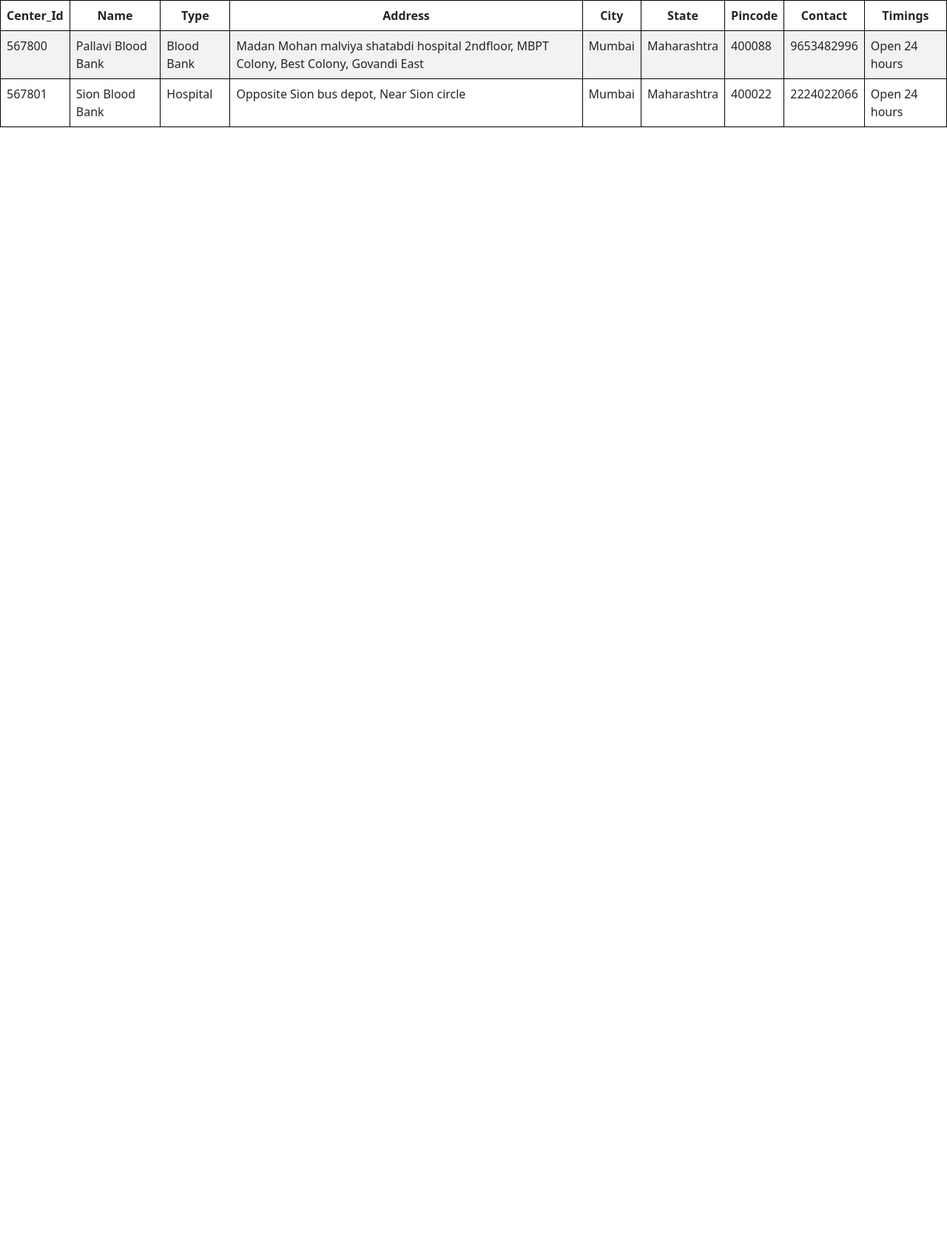
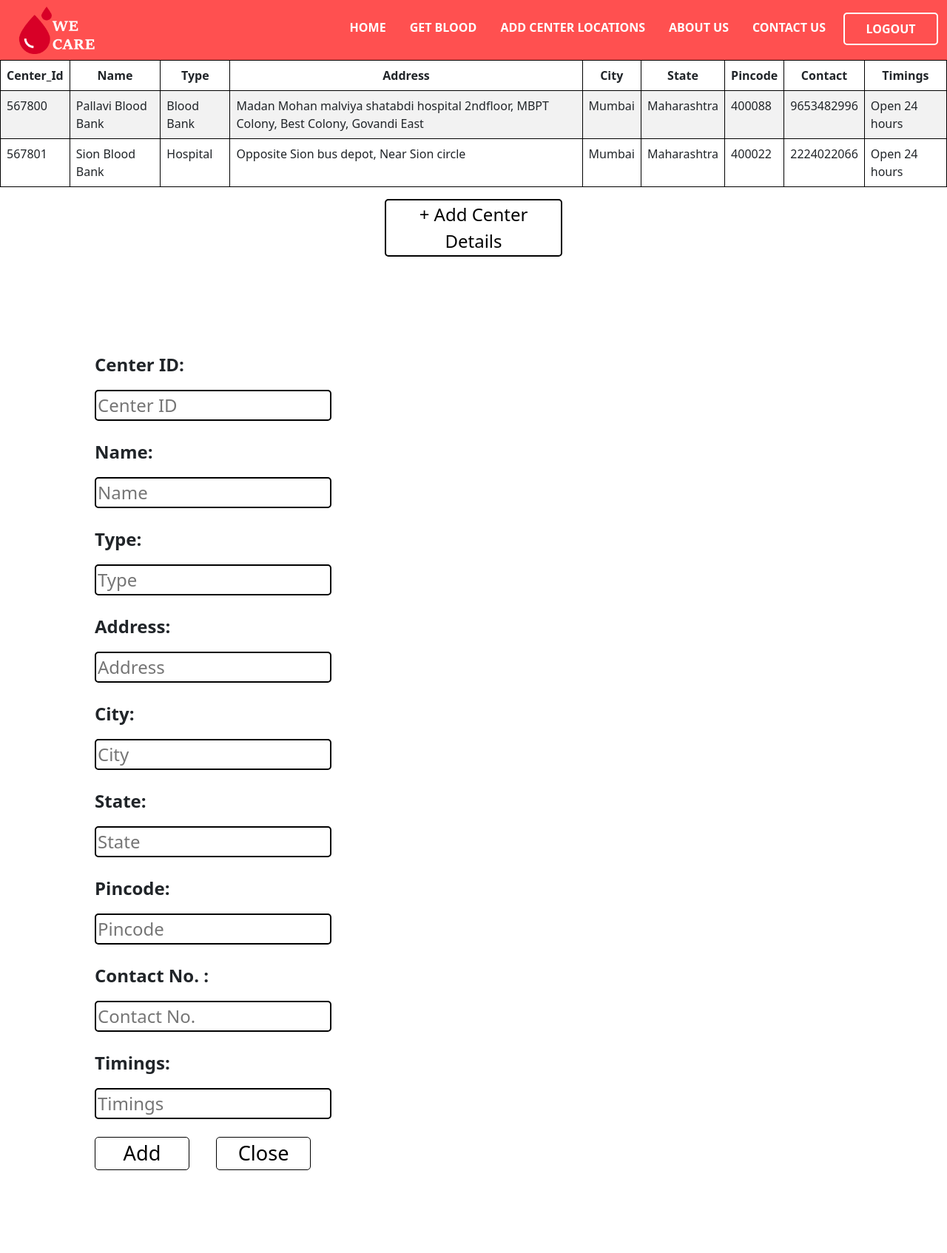
Before and after one commit to Blood-Bank-WECARE/WeCare, a PHP site: page /add_centers.php in a window 1280 px wide. Shown: the whole page at 74% size. Before the commit the page ends 172 px from the top, so only its background shows below. Run offline with PHP 8.4, Linux system fonts and the light colour scheme; a user stored in the database is signed in; data comes from the database, SQL or seed files in the repository.

Commit message:
add centers

```diff
--- a/add_centers.php
+++ b/add_centers.php
@@ -5,10 +5,28 @@
     <meta http-equiv="X-UA-Compatible" content="IE=edge">
     <meta name="viewport" content="width=device-width, initial-scale=1.0">
     <title>Add Centers Location</title>
+    <link rel="stylesheet" href="lang.css">
     <link href="https://cdn.jsdelivr.net/npm/bootstrap@5.0.2/dist/css/bootstrap.min.css" rel="stylesheet" integrity="sha384-EVSTQN3/azprG1Anm3QDgpJLIm9Nao0Yz1ztcQTwFspd3yD65VohhpuuCOmLASjC" crossorigin="anonymous">
+    <link rel="stylesheet" href="style.css">
+    <script type="text/javascript">
+    function googleTranslateElementInit() {
+    new google.translate.TranslateElement({pageLanguage: 'en'}, 'google_translate_element');
+    }
 
+    </script>
+    <script type="text/javascript" src="//translate.google.com/translate_a/element.js?cb=googleTranslateElementInit"></script>
 </head>
 <body>
+<header>
+    <?php
+    include "navbar.php";
+    ?>
+    </header>
+    <header>
+    <div id="google_translate_element" class="lang_trans"></div>
+
+    </header>
+    <div>
     <table class="table table-hover table-striped table-condensed table-bordered" style="border-color:black;">
         <thead >
             <tr>
@@ -24,6 +42,8 @@
             </tr>
         </thead>
         <tbody>
+        </div>
+
         <?php
 
             include 'config.php';
@@ -53,5 +73,37 @@
         ?>
         </tbody>
     </table>
+    <div class="add-button">
+    <a href="">
+                <button class="add-buttonn">+ Add Center Details</button>
+            </a>
+    </div>
+
+    <div>
+        <form action="" class="pop-up_form">
+            <p class="tag">Center ID:</p>
+            <input type="text" placeholder="Center ID"> <br>
+            <p class="tag">Name:</p>
+            <input type="text" placeholder="Name"> <br>
+            <p class="tag">Type:</p>
+            <input type="text" placeholder="Type"> <br>
+            <p class="tag">Address:</p>
+            <input type="text" placeholder="Address">  <br>
+            <p class="tag">City:</p>
+            <input type="text" placeholder="City "> <br>
+            <p class="tag">State:</p>
+            <input type="text" placeholder="State "> <br>
+            <p class="tag">Pincode:</p>
+            <input type="text" placeholder="Pincode "> <br>
+            <p class="tag">Contact No. :</p>
+            <input type="text" placeholder="Contact No. "> <br>
+            <p class="tag">Timings:</p>
+            <input type="text" placeholder="Timings "> <br>
+
+            <button class="buttonn">Add</button>
+            <button class="buttonn">Close</button>
+        </form>
+    </div>
+
 </body>
 </html>
--- a/lang.css
+++ b/lang.css
@@ -2,7 +2,7 @@ body{
 
     top: 0 !important;
 }
-.goog-te-banner , table{
+.goog-te-banner{
     display: none;
 
 }
--- a/login.php
+++ b/login.php
@@ -74,7 +74,7 @@ session_start();
                     <input id="email" type="text" placeholder="Email" name="email" required> <br>
                     <input id="pass" type="password" placeholder="Password" name="pass" required> <br>
 
-                <a href="index.php?id"> <button id="submit" name="submit" onclick="ValidateEmail(document.form1.email); ValidatePass(document.form1.pass)">Submit</button> </a>
+                <a href="index.php?id"> <button id="submit" name="submit" onclick="ValidateEmail(document.form1.email); ValidatePass(document.form1.pass)">Login</button> </a>
 
                 </form>
                 <a href="index.php?id"> <button id="back" name="submit">Back</button> </a>
--- a/register.php
+++ b/register.php
@@ -129,7 +129,7 @@ include "navbar.php";
                     <a href="login.php">
                     <input class="buttonn" type="button" value="Back">
                     </a>
-                    <button class="buttonn" name="submit" type="submit" value="submit" onclick="ValidateEmail(document.form1.email); ValidatePass(document.form1.pass); Checkpass()">Submit</button>
+                    <button class="buttonn" name="submit" type="submit" value="submit" onclick="ValidateEmail(document.form1.email); ValidatePass(document.form1.pass); Checkpass()">SignUp</button>
 
                     <!-- <input class="buttonn" type="submit" name="submit" value="Save">  -->
                     <input class="buttonn" type="reset" value="Reset">
--- a/style.css
+++ b/style.css
@@ -72,6 +72,8 @@ input , select{
     margin-bottom: 1.5rem;
     width: 20rem;
     font-size: 1.5rem;
+    border: 2px solid black;
+    border-radius: 5px;
 
 }
 .buttonn{
@@ -120,6 +122,32 @@ input , select{
     font-weight: bold;
 }
 
+/*------------------------------------------Add Center Locations--------------------------------*/
+.pop-up_form{
+    width: 50%;
+    padding-left: 5%;
+    padding-right: 5%;
+    margin-left: 5%;
+    margin-top: 5rem;
+    padding-top: 3rem;
+    margin-bottom: 5rem;
+    padding-bottom: 2rem;
+}
+
+.add-button{
+    background-color: white;
+    margin: auto;
+    text-align: center;
+}
+
+.add-buttonn{
+    width: 15rem;
+    font-size: 1.5rem;
+    background-color: white;
+    border: 2px solid black;
+    border-radius: 5px;
+}
+
 /* ---------------------------------------------ABOUT_US------------------------------------------- */
 .about-us{
     display: flex;
```
